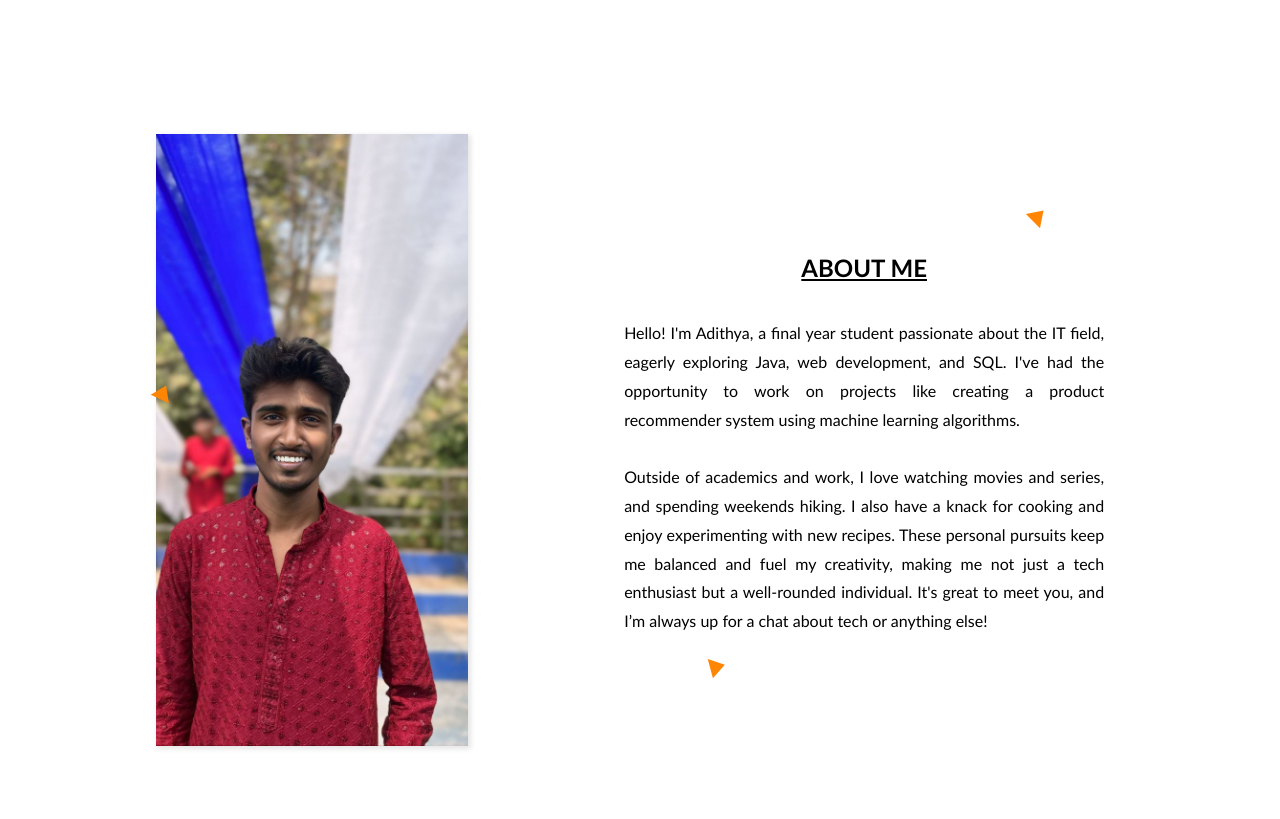
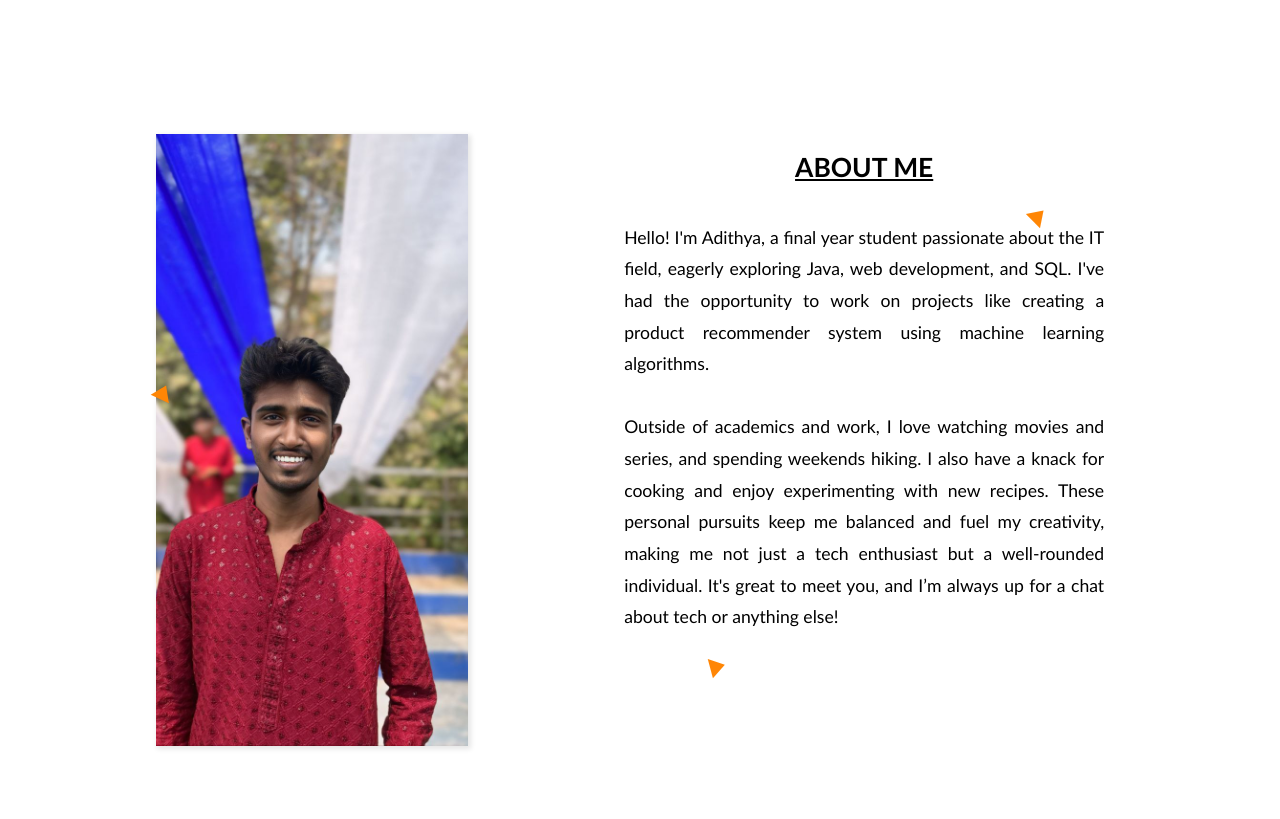
Before and after one commit to adithyakannam/new-site, a plain HTML site: page EXplore.html in a window 1280 px wide. Shown: the part 840-1659 px from the top of the page. Drawn offline with Linux system fonts and the light colour scheme; a web font is replaced by a local one.

Commit message:
Update style.css

```diff
--- a/style.css
+++ b/style.css
@@ -183,9 +183,9 @@ ul > li {
     }
     .box2 {
         width: 40%;
-        height: 60%;
+        height: 90%;
         font-family: 'Gill Sans', 'Gill Sans MT', Calibri, 'Trebuchet MS', sans-serif;
-        font-size: 1rem;
+        font-size: 1.1rem;
         padding: 10px;
         text-align: justify;
         line-height: 1.8;
```
